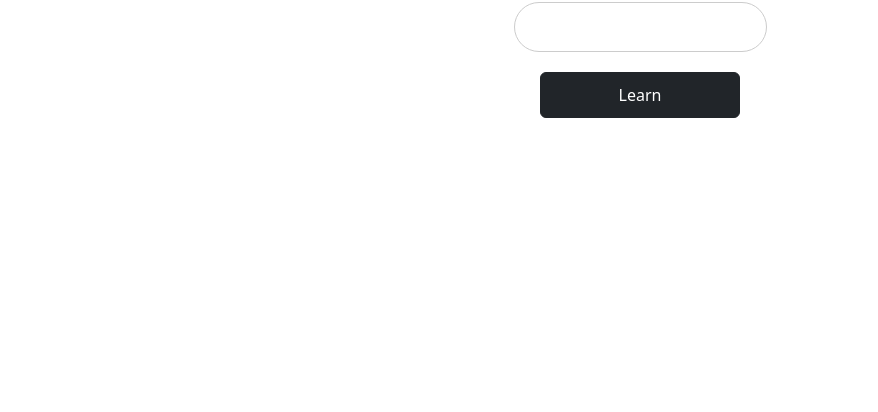
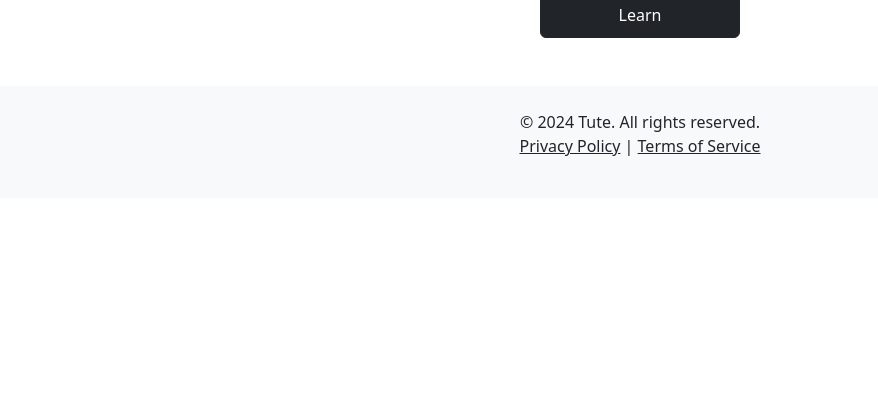
Before and after one commit to kaiserkai2000/Testing_Alpha, a plain HTML site: page index.html in a window 1280 px wide. Shown: the part 388-800 px from the top of the page, without its empty margins (0-878 px from the left). Drawn offline with nearby package versions, Linux system fonts and the light colour scheme.

Commit message:
Update index.html

```diff
--- a/index.html
+++ b/index.html
@@ -6,9 +6,15 @@
     <title>Tute - How do I?</title>
     <link rel="stylesheet" href="https://cdn.jsdelivr.net/npm/bootstrap@5.3.0-alpha3/dist/css/bootstrap.min.css">
     <style>
+        /* Ensure the footer stays at the bottom */
+        html, body {
+            height: 100%;
+            margin: 0;
+            display: flex;
+            flex-direction: column;
+        }
         body {
-            margin: 0;
-            padding: 0;
+            justify-content: center;
             background-color: #FFFFFF;
             text-align: center;
         }
@@ -18,12 +24,8 @@
             left: 20px;
             cursor: pointer;
         }
-        .container {
-            display: flex;
-            flex-direction: column;
-            justify-content: center;
-            height: 100vh;
-            align-items: center;
+        .search-box {
+            margin: 0 auto;
         }
         .search-input {
             width: 100%;
@@ -45,10 +47,14 @@
             font-weight: bold;
             margin-bottom: 20px;
         }
+        /* Make sure the footer is at the bottom */
+        footer {
+            margin-top: auto;
+        }
     </style>
 </head>
 <body>
-    <!-- Logo -->
+    <!-- Logo with Dropdown Placeholder -->
     <div id="logo">
         <img src="tute-logo.png" alt="Tute Logo" width="100">
     </div>
@@ -57,56 +63,53 @@
     <div class="container">
         <h1>How do I?</h1>
         <div class="search-box">
-            <input type="text" class="search-input" id="query-input" placeholder="">
+            <input type="text" class="search-input" placeholder=" " id="query-input">
             <button class="btn btn-dark" id="learn-btn">Learn</button>
         </div>
     </div>
+
+    <!-- Footer Section -->
+    <footer class="bg-light text-center mt-5 py-4">
+        <div class="container">
+            <p class="mb-0">
+                &copy; <span id="currentYear"></span> Tute. All rights reserved.
+            </p>
+            <p>
+                <a href="privacy-policy.html" class="text-dark">Privacy Policy</a> |
+                <a href="terms-of-service.html" class="text-dark">Terms of Service</a>
+            </p>
+        </div>
+    </footer>
 
     <!-- Script for Bootstrap and Typing Animation -->
     <script src="https://cdn.jsdelivr.net/npm/bootstrap@5.3.0-alpha3/dist/js/bootstrap.bundle.min.js"></script>
     <script>
         const exampleQueries = [
+            " ",  // Starts with an empty placeholder
             "create a group chat",
             "set up a meeting on Zoom",
             "reset my Gmail password",
             "e-sign a document"
         ];
 
-        let currentQueryIndex = 0;
-        let currentCharIndex = 0;
+        let currentQuery = 0;
+        let currentChar = 0;
         const inputBox = document.getElementById('query-input');
-        let typingTimer;
 
         function typeAnimation() {
-            if (inputBox.value.length === 0) { // Only animate if the user hasn't typed
-                if (currentCharIndex < exampleQueries[currentQueryIndex].length) {
-                    inputBox.setAttribute("placeholder", inputBox.getAttribute("placeholder") + exampleQueries[currentQueryIndex].charAt(currentCharIndex));
-                    currentCharIndex++;
-                    typingTimer = setTimeout(typeAnimation, 100);  // Speed of typing
-                } else {
-                    setTimeout(() => {
-                        currentCharIndex = 0;
-                        currentQueryIndex = (currentQueryIndex + 1) % exampleQueries.length;
-                        inputBox.setAttribute("placeholder", ""); // Clear the placeholder before typing the next query
-                        typeAnimation();  // Start typing the next query
-                    }, 2000);  // Delay between phrases
-                }
+            if (currentChar < exampleQueries[currentQuery].length) {
+                inputBox.placeholder += exampleQueries[currentQuery].charAt(currentChar);
+                currentChar++;
+                setTimeout(typeAnimation, 100);  // Speed of typing
+            } else {
+                setTimeout(() => {
+                    currentChar = 0;
+                    currentQuery = (currentQuery + 1) % exampleQueries.length;
+                    inputBox.placeholder = "";
+                    typeAnimation();  // Start typing the next query
+                }, 2000);  // Time between typing out queries
             }
         }
-
-        // Detect user input to stop the animation
-        inputBox.addEventListener('input', function() {
-            clearTimeout(typingTimer); // Stop typing animation when user types
-            inputBox.setAttribute("placeholder", ""); // Clear placeholder on input
-        });
-
-        // Restart animation if input is cleared
-        inputBox.addEventListener('blur', function() {
-            if (inputBox.value.length === 0) {
-                currentCharIndex = 0; // Reset character index
-                setTimeout(typeAnimation, 1000); // Restart the animation after 1 second
-            }
-        });
 
         window.onload = function() {
             typeAnimation();  // Start the typing animation when the page loads
@@ -114,12 +117,15 @@
 
         // Functionality for the search button
         document.getElementById('learn-btn').addEventListener('click', function() {
-            const query = inputBox.value;
+            var query = document.getElementById('query-input').value;
             if (query.trim() !== "") {
                 // Redirect to result page (placeholder logic)
                 window.location.href = "results.html?query=" + encodeURIComponent(query);
             }
-        };
+        });
+
+        // Display current year in footer
+        document.getElementById('currentYear').textContent = new Date().getFullYear();
     </script>
 </body>
 </html>
```
